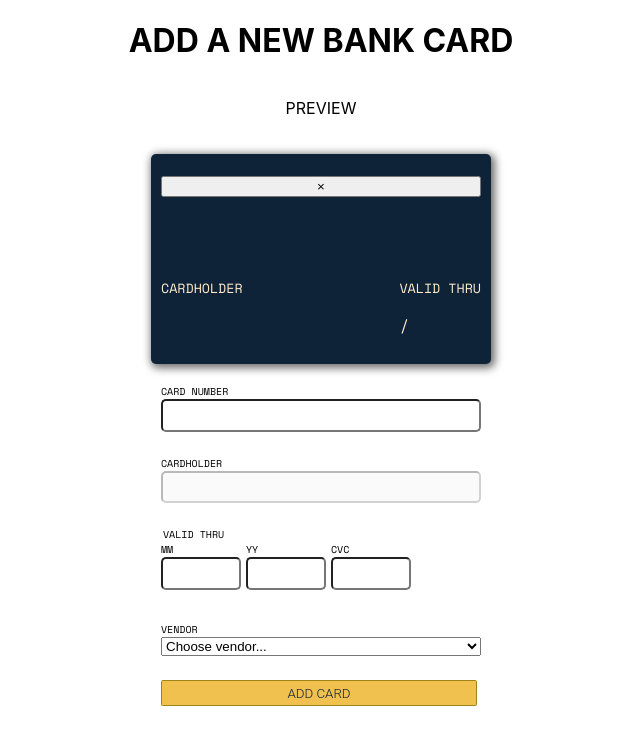
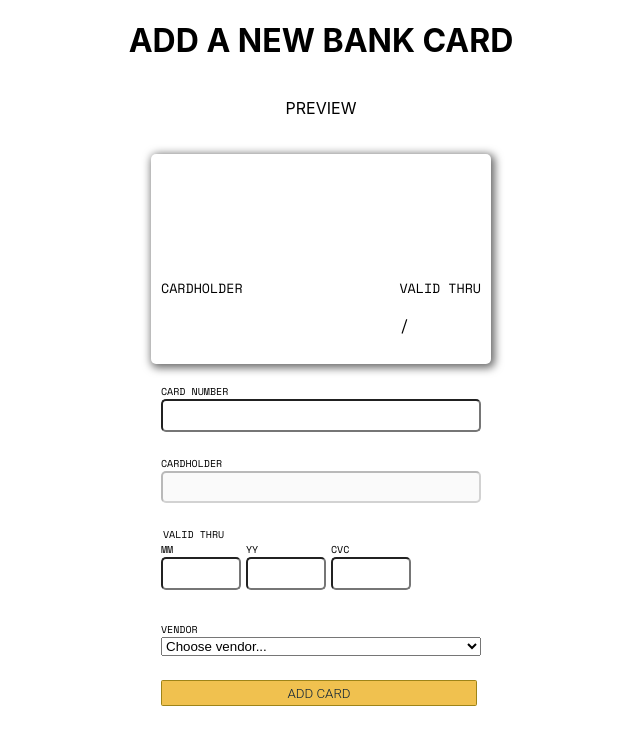
Before and after one commit to fredrikac/e-wallet, a React (Create React App) app: page /addcard in a window 1280 px wide. Shown: the top 744 px of the page, without its empty margins (319-959 px from the left). Built offline with nearby package versions, Linux system fonts and the light colour scheme.

Commit message:
fixed stuff

```diff
--- a/src/App.css
+++ b/src/App.css
@@ -7,3 +7,18 @@ main {
   justify-content: center;
   align-items: center;
 }
+
+
+.Amex {
+  background-color: #0e2337;
+  color: blanchedalmond;
+}
+
+.Visa {
+  background-color: #f0c14f;
+  color: #0e2337;
+}
+.MasterCard {
+  background-color: #0c75af;
+  color: #0e2337;
+}
--- a/src/components/Card.jsx
+++ b/src/components/Card.jsx
@@ -1,14 +1,25 @@
 //Själva kortet
-import styles from "./Card.module.css"
+import styles from "./Card.module.css";
+import { useDispatch } from "react-redux";
+import { deleteCard, setActiveCard } from "./cardSlice";
 
-const Card = ({ cardNumber, validThruMonth, validThruYear, vendor,  cvc, cardholder, clickToActivate }) => {
+//ShowBtn sätts till true eller false i Cards och AddCard. Beroende på om det är true eller false så visas en delete-knapp. Jag använder även den för att göra icke-aktiva kort klickbara. Inte supertydligt, men fungerar.
 
-  //beroende på vilken vendor det är så vill jag ha olika färg på korten. Djupdyk i detta sedan.
+const Card = ({ cardNumber, validThruMonth, validThruYear, vendor,  cvc, cardholder, showBtn }) => {
+  const dispatch = useDispatch();
+
+  const clickToActivate = (cardnumber) => {
+    dispatch(setActiveCard(cardnumber))
+  }
+
+  const clickToDelete = (cardnumber)=> {
+    dispatch(deleteCard(cardnumber))
+  }
+
   return (
-    <div onClick={()=> clickToActivate(cardNumber)}className={styles.card}>
-      <button className={styles.closeBtn} aria-label="Delete card" type="button">
-      <span aria-hidden="true">&times;</span>
-      </button>
+    <div className={styles.cardWrap}>
+    <div onClick={showBtn ? () => clickToActivate(cardNumber) : undefined} className={`${styles.card} ${vendor}`}>
+
       <p className={styles.vendor}>{vendor}</p>
       <p className={styles.number}>{cardNumber}</p>
       <span className={styles.midsection}>
@@ -22,8 +33,13 @@ const Card = ({ cardNumber, validThruMonth, validThruYear, vendor,  cvc, cardhol
       </div>
       </span>
     </div>
+    {showBtn &&
+    <button className={styles.closeBtn} onClick={()=>clickToDelete(cardNumber)} aria-label="Delete card" type="button">
+    <span aria-hidden="true">&times;</span>
+    </button>}
+    </div>
   )
 }
 
 
-export default Card
+export default Card;
--- a/src/components/Card.module.css
+++ b/src/components/Card.module.css
@@ -18,24 +18,10 @@ ljusgul: #f0c14f */
   border-radius: 5px;
   -webkit-box-shadow: 2px 2px 9px 2px rgba(0,0,0,0.58);
   box-shadow: 2px 2px 9px 2px rgba(0,0,0,0.58);
-  background-color: #0e2337;
-  color: blanchedalmond;
+  /* background-color: #0e2337;
+  color: blanchedalmond; */
   font-family: 'Space Mono', monospace;
-}
-
-.amex {
-  background-color: #0e2337;
-  color: blanchedalmond;
-}
-
-.visa {
-  background-color: #f0c14f;
-  color: #0e2337;
-}
-
-.MasterCard {
-  background-color: #0c75af;
-  color: #0e2337;
+  position: relative;
 }
 
 .midsection {
@@ -61,8 +47,18 @@ ljusgul: #f0c14f */
   text-transform: uppercase;
 }
 
+
+.cardWrap {
+  display: flex;
+  flex-direction: row;
+}
+
 .closeBtn {
-  background-color:none;
+  background:none;
   z-index: 10;
-  position: right top;
+  position: relative;
+  width: 10px;
+  border: none;
+  font-size: x-large;
+  color: #0e2337;
 }
--- a/src/components/cardSlice.js
+++ b/src/components/cardSlice.js
@@ -2,8 +2,7 @@ import { createSlice, createAsyncThunk } from "@reduxjs/toolkit";
 import axios from "axios";
 
 //denna kommer hantera state för både user och cards.
-//Arrayen cards kan innehålla 3 items. Det fjärde kortet kommer vara det aktiva. Det går inte att lägga till ett femte kort, så det funkar, men då kraschar allt
-//Vad ska jag med initialCard till? Fortsätt med detta
+//Arrayen cards kan innehålla 3 items. Det fjärde kortet kommer vara det aktiva. Det går inte att lägga till ett femte kort, så det funkar, men då kraschar allt - förmodligen för att cards renderas om?
 
 //EXTRA
 //activeCard sätts mha cardnumber. Spärr så man inte kan lägga till två kort med samma kortnummer?
@@ -16,7 +15,7 @@ export const getUser = createAsyncThunk("user/getUser", async () => {
   if(result.status === 200){
     return result.data.results[0].name.first.concat(" ", result.data.results[0].name.last);
   } else {
-    //returnera en default-användare kanske?
+    //returnera Jane Doe
   }
 });
 
@@ -31,28 +30,26 @@ const cardSlice = createSlice({
       validThruMonth: "10",
       validThruYear: "22",
       cvc: "111",
-      vendor: "Visa"},
+      vendor: "Visa"
+    },
     status: "idle"
   },
   reducers: {
     addNewCard: (state, { payload }) => {
       if([...state.cards, state.activeCard].length >= 4){
         alert("You can only have 4 cards. Please delete a card before adding a new one.");
-        return;
-      }
+      return;
+      } else {
         state.cards = [...state.cards, payload];
         alert("Added card!")
         console.log("Message from reducer addNewCard: added card");
+        return;
+      }
     },
     deleteCard: (state, { payload }) => {
       state.cards = state.cards.filter((card)=> card.cardNumber !== payload);
       console.log("Message from reducer deleteCard - deleted: ", payload);
-    },
-    initialCard: (state) => {
-      if (state.activeCard === null){
-        state.activeCard = state.cards.shift();
-      }
-    },
+     },
     setActiveCard: (state, { payload }) => {
       const thisCard = state.activeCard;
       state.activeCard = state.cards.find(card => card.cardNumber === payload)
--- a/src/pages/AddCard.jsx
+++ b/src/pages/AddCard.jsx
@@ -1,8 +1,8 @@
 
 import { useDispatch, useSelector } from "react-redux";
-import { addNewCard, setActiveCard } from "../components/cardSlice";
+import { addNewCard } from "../components/cardSlice";
 import { useState } from "react";
-import { Link, useNavigate } from "react-router-dom";
+import { useNavigate } from "react-router-dom";
 import Card from "../components/Card";
 import styles from "./AddCard.module.css";
 
@@ -11,7 +11,7 @@ import styles from "./AddCard.module.css";
 const AddCard = () => {
   const dispatch = useDispatch();
   const navigate = useNavigate();
-  const { cards, user } = useSelector((state)=> state.cardList);
+  const { user } = useSelector((state)=> state.cardList);
 
   //Hantera formuläret
   const [formdata, setFormdata] = useState({
@@ -34,8 +34,6 @@ const AddCard = () => {
 
     //dispatcha action och lägg till objektet formdata som ett nytt card
     dispatch(addNewCard(formdata))
-    //här läggs nya kortet som aktivt
-    dispatch(setActiveCard(formdata.cardNumber))
 
     //töm formuläret igen
     setFormdata({
@@ -46,15 +44,15 @@ const AddCard = () => {
     cvc: "",
     vendor: ""})
 
-    //tillbaka till start
-    navigate("/cards")
+  //tillbaka till start
+   navigate("/cards")
   }
 
   return (
     <main>
       <h1>ADD A NEW BANK CARD</h1>
       <p>PREVIEW</p>
-      <Card  vendor={formdata.vendor} validThruMonth={formdata.validThruMonth} validThruYear={formdata.validThruYear} cardNumber={formdata.cardNumber} cardholder={user}/>
+      <Card  vendor={formdata.vendor} validThruMonth={formdata.validThruMonth} validThruYear={formdata.validThruYear} cardNumber={formdata.cardNumber} cardholder={user} showBtn={false}/>
 
       <form onSubmit={handleSubmit}>
         <label className={styles.label} htmlFor="cardNumber">CARD NUMBER</label>
@@ -86,11 +84,11 @@ const AddCard = () => {
           <option value="" disabled>Choose vendor...</option>
           <option name="Visa" >Visa</option>
           <option name="MasterCard">MasterCard</option>
-          <option name="American Express" >American Express</option>
+          <option name="Amex">Amex</option>
         </select>
         </div>
         <br />
-        <button className={styles.button1}>ADD CARD</button>
+        <button className={styles.button1} >ADD CARD</button>
       </form>
     </main>
   )
--- a/src/pages/Cards.jsx
+++ b/src/pages/Cards.jsx
@@ -3,16 +3,13 @@ import Card from '../components/Card';
 import { Link } from "react-router-dom";
 import { useDispatch, useSelector } from "react-redux";
 import { getUser } from "../components/cardSlice";
-import { useEffect, useState, useRef } from "react";
-import { setActiveCard } from '../components/cardSlice';
+import { useEffect, useRef } from "react";
 import styles from "./AddCard.module.css"
 
 
 //ATT GÖRA
-//Ta bort-knapp - Var, hur? OM kort ej är aktivt, lägg till en liten knapp i övre högra hörnet
-
-//Bugg: när man lägger till ett femte kort så kraschar allt :)
-
+//Ta bort-knapp - ska ej läggas till på activeCard och på preview - lägg till en boolean?
+//Fetchen körs om när sidan uppdateras - är det ok?
 //Jobba vidare på CSS:en - fixa till olika färg på olika kort-utgivare
 
 //Extra
@@ -33,27 +30,25 @@ const Cards = () => {
       dispatch(getUser());
       shouldFetch.current = false;
     }
-  }, []);
-
-  const clickToActivate = (cardnumber) => {
-    dispatch(setActiveCard(cardnumber))
-  }
+  }, [dispatch, status]);
 
   return (
     <main><h1>E-WALLET</h1>
     <h2>Welcome, {activeCard.cardholder}!</h2>
-    <p>Active card {activeCard.cardNumber}</p>
-    <Card vendor={activeCard.vendor} validThruMonth={activeCard.validThruMonth} validThruYear={activeCard.validThruYear} cardNumber={activeCard.cardNumber} cvc={activeCard.cvc} cardholder={activeCard.cardholder} />
+    <p>Active card</p>
+    <Card vendor={activeCard.vendor} validThruMonth={activeCard.validThruMonth} validThruYear={activeCard.validThruYear} cardNumber={activeCard.cardNumber} cvc={activeCard.cvc} cardholder={activeCard.cardholder} active={activeCard.active} showBtn={false}/>
 
     {cards && cards.map((card, i) => {
       const { cardholder, vendor, cardNumber, validThruMonth, validThruYear, cvc } = card;
 
       return(
-        <Card key={i} vendor={vendor} validThruMonth={validThruMonth} validThruYear={validThruYear} cardNumber={cardNumber} cvc={cvc} cardholder={cardholder} clickToActivate={clickToActivate}/>
+        <Card key={i} vendor={vendor} validThruMonth={validThruMonth} validThruYear={validThruYear} cardNumber={cardNumber} cvc={cvc} cardholder={cardholder} showBtn={true} />
       )
     })}
 
-    <Link to="/addcard" ><button className={styles.button1}>Add card</button></Link>
+    <Link to="/addcard">
+      <button className={styles.button1} >Add card</button>
+    </Link>
     </main>
   )
 }
```
